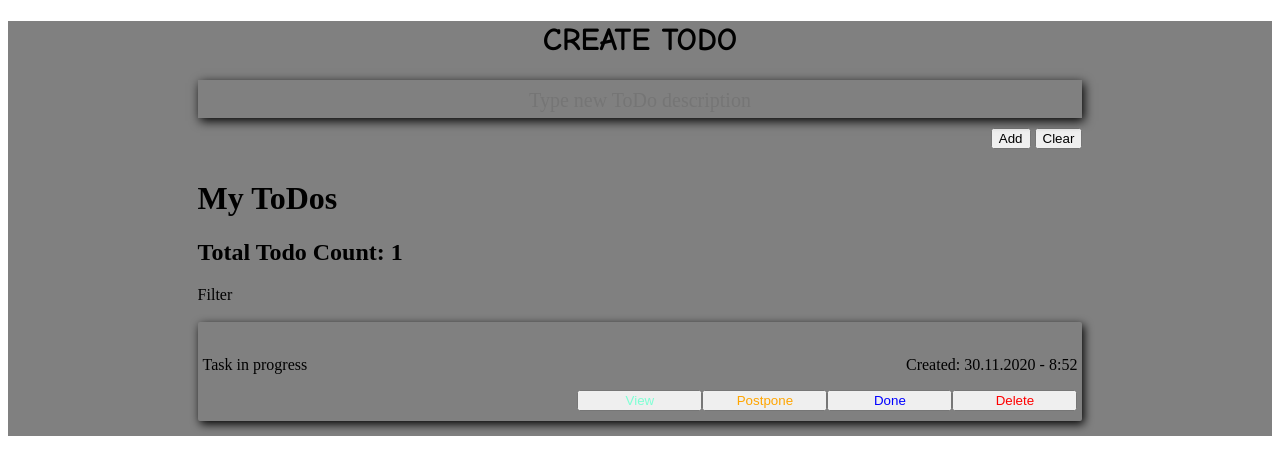
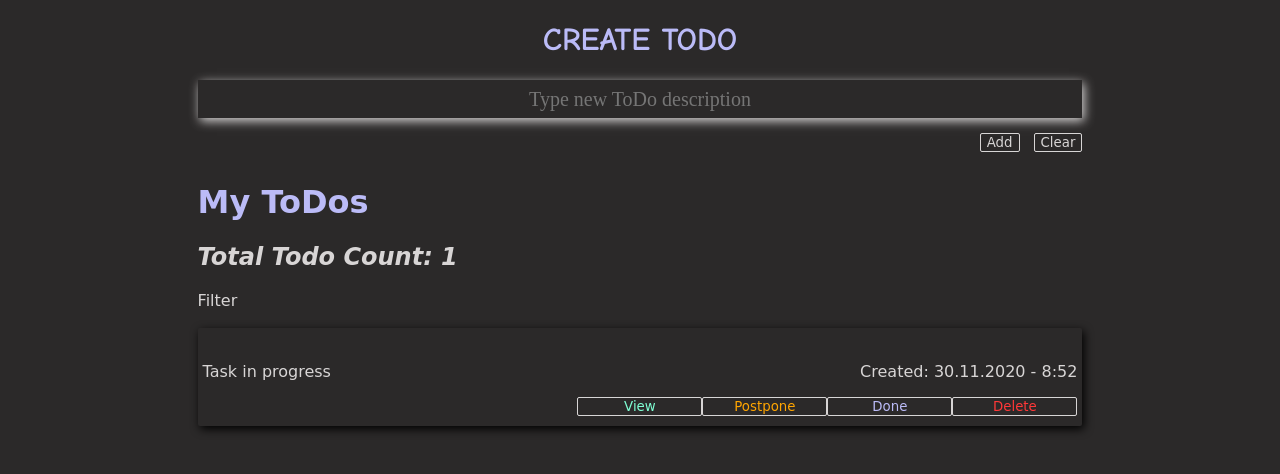
Before and after one commit to NickZm777/Todo-edit, a website: page public/index.html in a window 1280 px wide. Both pictures are taken after a click on the button "Add". Drawn offline with Linux system fonts and the light colour scheme.

Commit message:
Update main.css

```diff
--- a/public/main.css
+++ b/public/main.css
@@ -2,9 +2,14 @@
   box-sizing: border-box;
 }
 
+body {
+  height: 700px;
+  background-color: rgb(43, 41, 41);
+}
+
 #root {
   width: 100%;
-  background-color: grey;
+  background-color: rgb(43, 41, 41);
 }
 
 #app-container {
@@ -24,6 +29,7 @@
 .form-row-right {
   float: right;
   margin-bottom: 10px;
+  margin-top: 5px;
 }
 
 #todo-text {
@@ -63,6 +69,7 @@
 
 .status-panel {
   flex-grow: 4;
+  color: white;
 }
 
 .created-date-panel {
@@ -96,14 +103,28 @@
 
 .delete-button {
   width: 125px;
-  color: red;
+  color: #ff3838;
 }
 
 .done-button {
   width: 125px;
-  color: blue;
+  color: #bbbbf7;
 }
 
+#add-todo-button,
+#clear-form-button {
+  background-color: transparent;
+  border-radius: 2px;
+  color: rgba(255, 253, 253, 0.815);
+  border: 1px solid rgba(255, 253, 253, 0.815);
+  margin-left: 10px;
+}
+
+#add-todo-button:hover,
+#clear-form-button:hover {
+  box-shadow: inset 2px 3px 10px;
+  transition: 400ms;
+}
 .todo-list {
   display: flex;
   flex-direction: column-reverse;
@@ -120,3 +141,51 @@
   border: none;
   transition: 500ms;
 } */
+
+h2,
+.created-date-panel,
+.done-date-panel,
+.status-panel,
+.list-filter-container,
+#todo-text,
+.empty-list {
+  color: rgba(255, 253, 253, 0.815);
+  font-family: cursive;
+}
+
+h3 {
+  color: #bbbbf7;
+  text-transform: uppercase;
+  font-family: cursive;
+}
+
+button,
+#add-todo-button,
+#clear-form-button {
+  font-family: cursive;
+}
+
+button {
+  background-color: transparent;
+  border-radius: 2px;
+  border: 1px solid rgba(255, 253, 253, 0.815);
+}
+
+button:hover {
+  box-shadow: inset 2px 3px 10px;
+  transition: 400ms;
+}
+
+.done-date-panel {
+  color: #bbbbf7;
+}
+
+h1 {
+  color: #bbbbf7;
+  font-family: cursive;
+  font-weight: bold;
+}
+
+h2 {
+  font-style: italic;
+}
```
